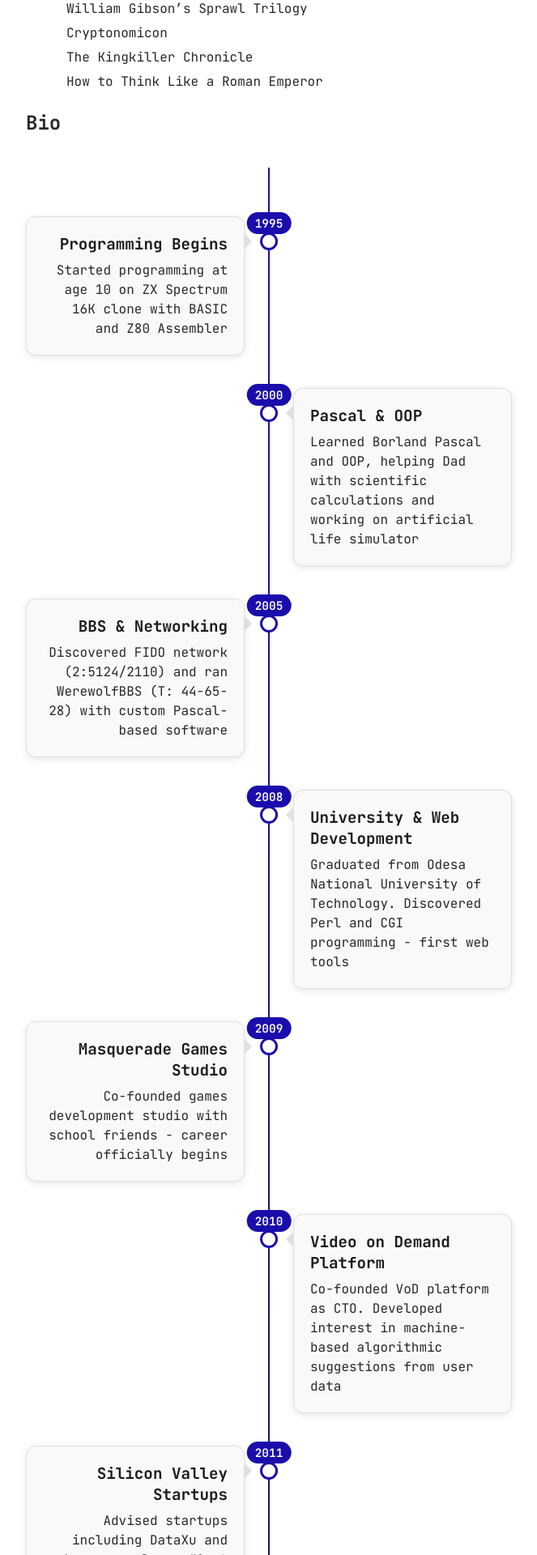
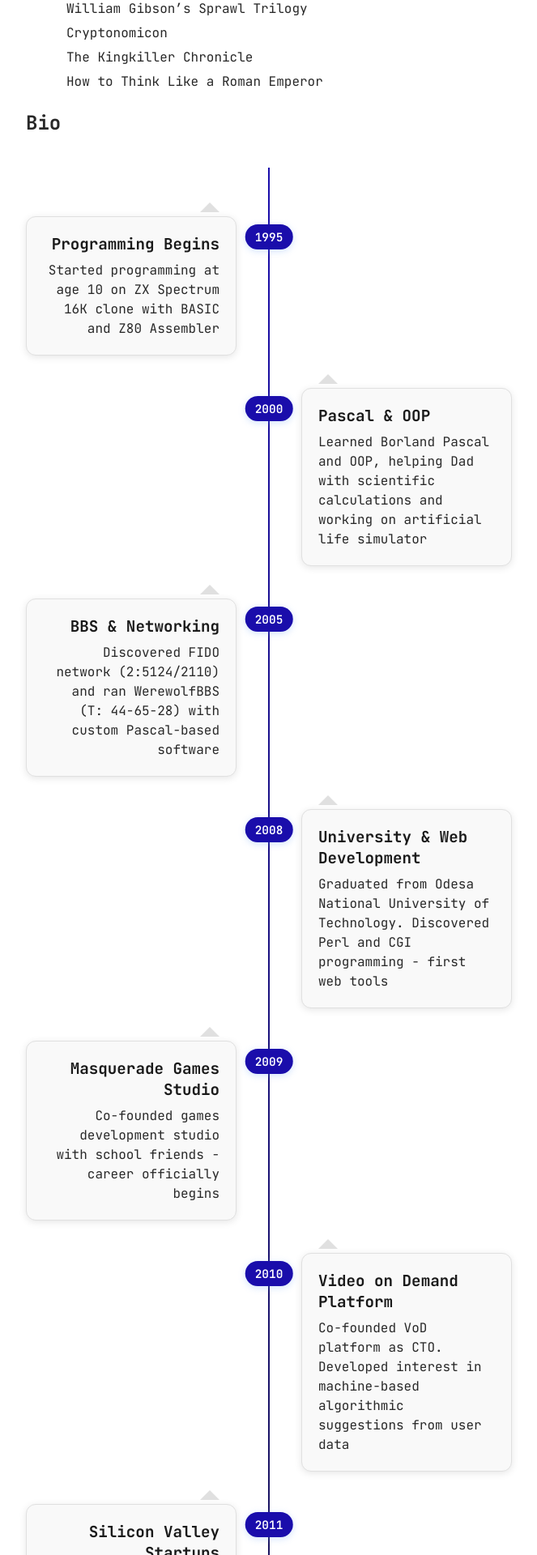
Before and after one commit to vshvedov/vladcodes, a Jekyll site: the page built from about/index.md, in a window 1280 px wide. Shown: the part 1797-3717 px from the top of the page at 81% size, without its empty margins (308-971 px from the left). Built offline with Jekyll 4.4.1, drawn with Linux system fonts in a browser that asks for light colours.

Commit message:
Refactor timeline styles and animations for improved layout and interaction

```diff
--- a/assets/css/main.css
+++ b/assets/css/main.css
@@ -246,35 +246,18 @@
 
 .timeline-item:nth-child(odd) .timeline-content {
     margin-left: 0;
-    margin-right: calc(50% + 30px);
+    margin-right: calc(50% + 40px);
     text-align: right;
+    margin-top: 40px;
 }
 
 .timeline-item:nth-child(even) .timeline-content {
-    margin-left: calc(50% + 30px);
+    margin-left: calc(50% + 40px);
     margin-right: 0;
     text-align: left;
+    margin-top: 40px;
 }
 
-.timeline-marker {
-    position: absolute;
-    left: 50%;
-    top: 20px;
-    width: 16px;
-    height: 16px;
-    background: var(--bg-color);
-    border: 3px solid var(--link-color);
-    border-radius: 50%;
-    transform: translateX(-50%);
-    z-index: 2;
-    transition: all 0.3s ease;
-}
-
-.timeline-item:hover .timeline-marker {
-    background: var(--link-color);
-    transform: translateX(-50%) scale(1.2);
-    box-shadow: 0 0 15px rgba(107, 163, 245, 0.4);
-}
 
 .timeline-content {
     background: var(--app-item-bg);
@@ -283,31 +266,40 @@
     padding: 20px;
     position: relative;
     box-shadow: 0 2px 10px rgba(0, 0, 0, 0.1);
-    transition: all 0.3s ease;
+    transition: all 0.4s ease;
 }
 
 .timeline-content:hover {
-    transform: translateY(-5px);
-    box-shadow: 0 5px 20px rgba(0, 0, 0, 0.15);
+    transform: translateY(-8px) scale(1.02);
+    box-shadow: 0 8px 30px rgba(107, 163, 245, 0.2);
+    background: var(--app-item-bg);
+    border-color: var(--link-color);
+    border-radius: 16px;
 }
 
 .timeline-content::before {
     content: '';
     position: absolute;
-    top: 20px;
+    top: -30px;
     width: 0;
     height: 0;
-    border: 10px solid transparent;
+    border: 12px solid transparent;
+    transition: all 0.3s ease;
 }
 
 .timeline-item:nth-child(odd) .timeline-content::before {
-    right: -20px;
-    border-left-color: var(--app-item-border);
+    right: 20px;
+    border-bottom-color: var(--app-item-border);
 }
 
 .timeline-item:nth-child(even) .timeline-content::before {
-    left: -20px;
-    border-right-color: var(--app-item-border);
+    left: 20px;
+    border-bottom-color: var(--app-item-border);
+}
+
+.timeline-content:hover::before {
+    border-bottom-color: var(--link-color);
+    transform: translateY(-2px);
 }
 
 .timeline-content h3 {
@@ -328,16 +320,17 @@
     content: attr(data-year);
     position: absolute;
     left: 50%;
-    top: -5px;
+    top: 10px;
     background: var(--link-color);
     color: white;
-    padding: 4px 10px;
+    padding: 6px 12px;
     border-radius: 20px;
     font-size: 0.9em;
     font-weight: 600;
     transform: translateX(-50%);
     z-index: 3;
     white-space: nowrap;
+    box-shadow: 0 2px 8px rgba(107, 163, 245, 0.3);
 }
 
 @media screen and (max-width: 768px) {
@@ -347,13 +340,10 @@
 
     .timeline-item:nth-child(odd) .timeline-content,
     .timeline-item:nth-child(even) .timeline-content {
-        margin-left: 60px;
+        margin-left: 70px;
         margin-right: 0;
         text-align: left;
-    }
-
-    .timeline-marker {
-        left: 30px;
+        margin-top: 40px;
     }
 
     .timeline-item::before {
@@ -362,9 +352,17 @@
 
     .timeline-item:nth-child(odd) .timeline-content::before,
     .timeline-item:nth-child(even) .timeline-content::before {
-        left: -20px;
+        left: -30px;
         right: auto;
+        top: -30px;
         border-left-color: transparent;
-        border-right-color: var(--app-item-border);
+        border-right-color: transparent;
+        border-bottom-color: var(--app-item-border);
+        border-top-color: transparent;
+    }
+
+    .timeline-item:nth-child(odd) .timeline-content:hover::before,
+    .timeline-item:nth-child(even) .timeline-content:hover::before {
+        border-bottom-color: var(--link-color);
     }
 }
--- a/assets/js/timeline.js
+++ b/assets/js/timeline.js
@@ -31,7 +31,6 @@
     // Add click interaction for mobile
     timelineItems.forEach(item => {
         const content = item.querySelector('.timeline-content');
-        const marker = item.querySelector('.timeline-marker');
 
         item.addEventListener('click', function() {
             // Remove active class from all items
@@ -42,10 +41,10 @@
             // Add active class to clicked item
             this.classList.add('timeline-active');
 
-            // Add a pulse effect to the marker
-            marker.style.animation = 'pulse 0.6s ease-out';
+            // Add a pulse effect to the content
+            content.style.animation = 'contentPulse 0.6s ease-out';
             setTimeout(() => {
-                marker.style.animation = '';
+                content.style.animation = '';
             }, 600);
         });
     });
@@ -61,21 +60,16 @@
 // Add CSS animation for pulse effect
 const style = document.createElement('style');
 style.textContent = `
-    @keyframes pulse {
-        0% { transform: translateX(-50%) scale(1); }
-        50% { transform: translateX(-50%) scale(1.4); }
-        100% { transform: translateX(-50%) scale(1); }
+    @keyframes contentPulse {
+        0% { transform: translateY(-8px) scale(1.02); }
+        50% { transform: translateY(-12px) scale(1.05); }
+        100% { transform: translateY(-8px) scale(1.02); }
     }
 
     .timeline-active .timeline-content {
         border-color: var(--link-color);
-        box-shadow: 0 5px 25px rgba(107, 163, 245, 0.2);
-    }
-
-    .timeline-active .timeline-marker {
-        background: var(--link-color);
-        transform: translateX(-50%) scale(1.1);
-        box-shadow: 0 0 20px rgba(107, 163, 245, 0.4);
+        box-shadow: 0 8px 30px rgba(107, 163, 245, 0.3);
+        transform: translateY(-8px) scale(1.02);
     }
 `;
 document.head.appendChild(style);
```
